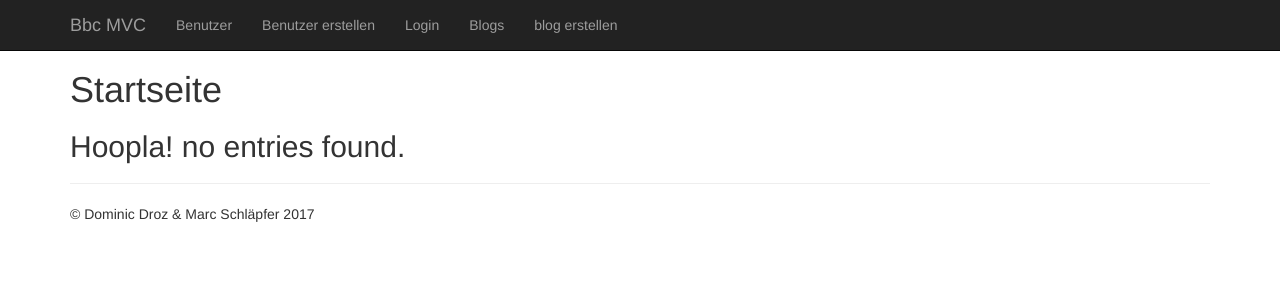
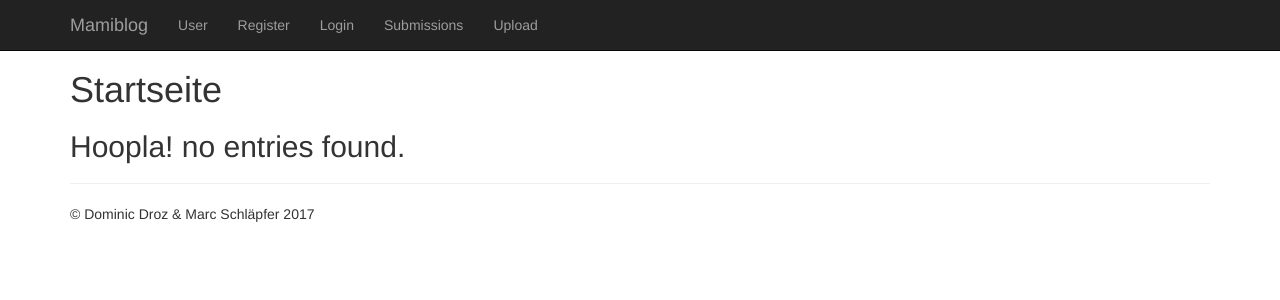
Before and after one commit to iowaclassbattleship/Mamiblog, a PHP site: page / in a window 1280 px wide. Shown: the top 300 px of the page. Run offline with PHP 8.4, Linux system fonts and the light colour scheme; a stand-in replaces the project's code that opens the database connection; some libraries are stand-ins or nearby versions.

Commit message:
HTML5 and language adaptations
By MMMMMMMMMMMArc

```diff
--- a/view/blog_index.php
+++ b/view/blog_index.php
@@ -10,7 +10,7 @@
             <div class="panel-body">
                 <img src="<?php echo $entries->picture ?>" alt="image" >
                 <p>
-                    <a title="Löschen" href="/blog/delete?id=<?= $entries->id ?>">Löschen</a>
+                    <a title="delete" href="/blog/delete?id=<?= $entries->id ?>">delete</a>
                 </p>
             </div>
         </div>
--- a/view/header.php
+++ b/view/header.php
@@ -31,15 +31,15 @@
             <span class="icon-bar"></span>
             <span class="icon-bar"></span>
           </button>
-          <a class="navbar-brand" href="/">Bbc MVC</a>
+          <a class="navbar-brand" href="/">Mamiblog</a>
         </div>
         <div id="navbar" class="collapse navbar-collapse">
           <ul class="nav navbar-nav">
-            <li><a href="/user">Benutzer</a></li>
-            <li><a href="/user/create">Benutzer erstellen</a></li>
+            <li><a href="/user">User</a></li>
+            <li><a href="/user/create">Register</a></li>
               <li><a href="/user/login">Login</a></li>
-              <li><a href="/blog">Blogs</a></li>
-              <li><a href="/blog/create">blog erstellen</a></li>
+              <li><a href="/blog">Submissions</a></li>
+              <li><a href="/blog/create">Upload</a></li>
           </ul>
         </div><!--/.nav-collapse -->
       </div>
--- a/view/user_index.php
+++ b/view/user_index.php
@@ -10,7 +10,7 @@
 				<div class="panel-body">
 					<p class="description">In der Datenbank existiert ein User mit dem Namen <?= $user->firstName;?> <?= $user->lastName;?>. Dieser hat die EMail-Adresse: <a href="mailto:<?= $user->email;?>"><?= $user->email;?></a></p>
 					<p>
-						<a title="Löschen" href="/user/delete?id=<?= $user->id ?>">Löschen</a>
+						<a title="delete_user" href="/user/delete?id=<?= $user->id ?>">delete User</a>
 					</p>
 				</div>
 			</div>
--- a/view/user_login.php
+++ b/view/user_login.php
@@ -3,13 +3,13 @@
         <div class="form-group">
             <label class="col-md-2 control-label" for="textinput">Mail</label>
             <div class="col-md-4">
-                <input id="email" name="email" type="text" class="form-control input-md">
+                <input id="email" name="email" type="email" class="form-control input-md" required>
             </div>
         </div>
         <div class="form-group">
             <label class="col-md-2 control-label" for="textinput">Passwort</label>
             <div class="col-md-4">
-                <input id="password" name="password" type="password" class="form-control input-md">
+                <input id="password" name="password" type="password" class="form-control input-md" required>
             </div>
         </div>
         <div class="form-group">
```
Also changed, not shown: view/user_create.php (+5 -4 lines).
